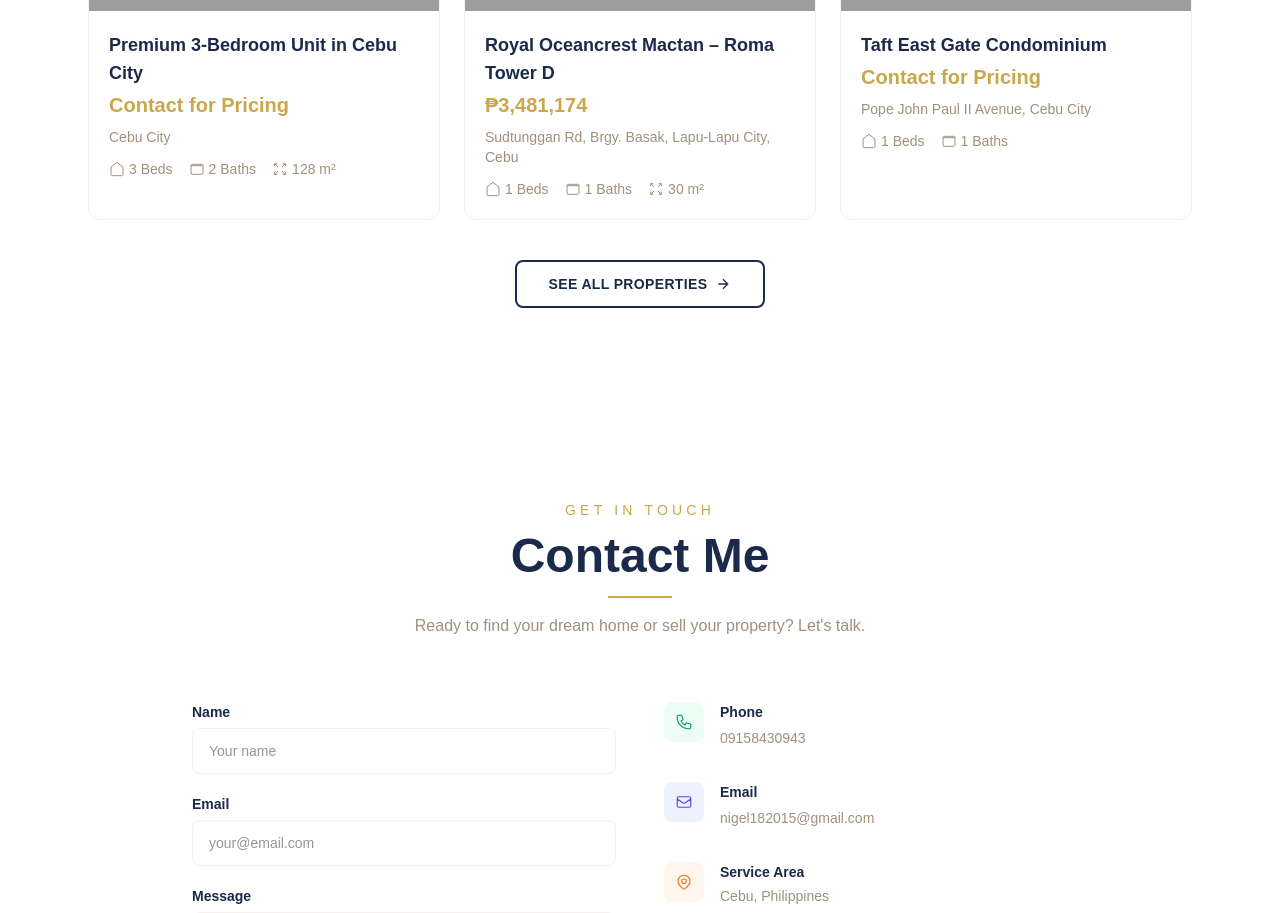
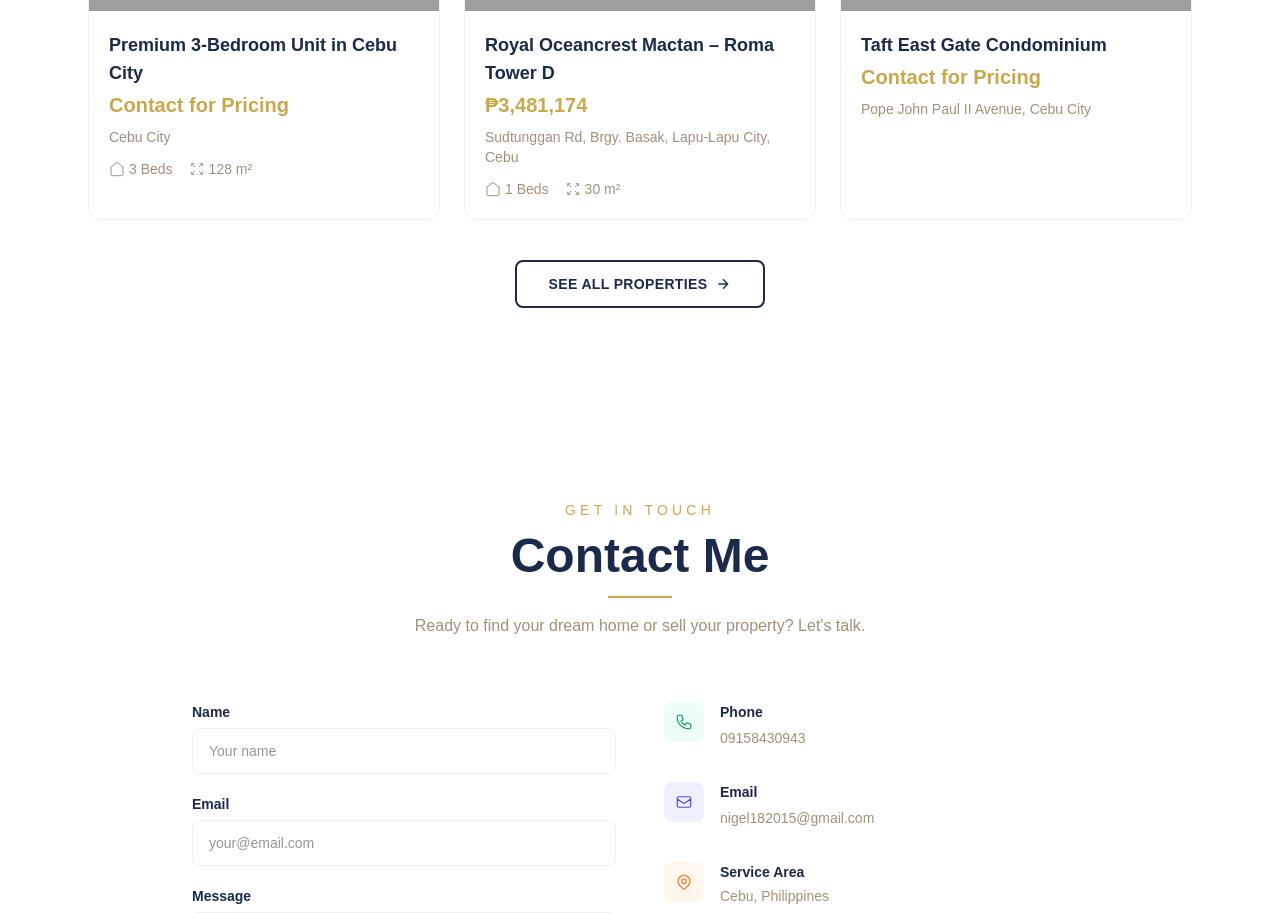
Before and after one commit to BrentJefferson/Glenda-timola, a React (Vite) app: page / in a window 1280 px wide. Shown: the part 1920-2833 px from the top of the page. Built offline with nearby package versions, Linux system fonts and the light colour scheme; grey boxes are pictures that could not be loaded.

Commit message:
fix: removed fabricated listing specs, now only shows specs from original FB posts

```diff
--- a/data/listings.json
+++ b/data/listings.json
@@ -5,7 +5,7 @@
     "price": "Contact for Pricing",
     "address": "Cebu City",
     "beds": 3,
-    "baths": 2,
+    "baths": 0,
     "sqft": 128,
     "status": "Ready for Occupancy",
     "thumbnail": "https://246425165.fs1.hubspotusercontent-na2.net/hubfs/246425165/Glends/cebu-city-premium/001.jpg",
@@ -30,7 +30,7 @@
     "price": "₱3,481,174",
     "address": "Sudtunggan Rd, Brgy. Basak, Lapu-Lapu City, Cebu",
     "beds": 1,
-    "baths": 1,
+    "baths": 0,
     "sqft": 30,
     "status": "For Sale",
     "thumbnail": "https://246425165.fs1.hubspotusercontent-na2.net/hubfs/246425165/Glends/royal-oceancrest-roma/001.jpg",
@@ -49,8 +49,8 @@
     "title": "Taft East Gate Condominium",
     "price": "Contact for Pricing",
     "address": "Pope John Paul II Avenue, Cebu City",
-    "beds": 1,
-    "baths": 1,
+    "beds": 0,
+    "baths": 0,
     "sqft": 0,
     "status": "No Downpayment",
     "thumbnail": "https://246425165.fs1.hubspotusercontent-na2.net/hubfs/246425165/Glends/taft-east-gate/001.jpg",
@@ -79,8 +79,8 @@
     "title": "Symfoni Alto – Nichols Heights",
     "price": "Contact for Pricing",
     "address": "Guadalupe, Cebu City",
-    "beds": 1,
-    "baths": 1,
+    "beds": 0,
+    "baths": 0,
     "sqft": 0,
     "status": "No Downpayment",
     "thumbnail": "https://246425165.fs1.hubspotusercontent-na2.net/hubfs/246425165/Glends/symfoni-alto/001.jpg",
@@ -105,8 +105,8 @@
     "title": "Royal Oceancrest Mactan 2",
     "price": "Contact for Pricing",
     "address": "Mactan, Lapu-Lapu City, Cebu",
-    "beds": 1,
-    "baths": 1,
+    "beds": 0,
+    "baths": 0,
     "sqft": 0,
     "status": "Pre-Selling",
     "thumbnail": "https://246425165.fs1.hubspotusercontent-na2.net/hubfs/246425165/Glends/royal-oceancrest-2/001.jpg",
@@ -125,8 +125,8 @@
     "title": "North Grove at Pristina Town",
     "price": "Contact for Pricing",
     "address": "Brgy. Bacayan, Cebu City",
-    "beds": 1,
-    "baths": 1,
+    "beds": 0,
+    "baths": 0,
     "sqft": 0,
     "status": "Pre-Selling",
     "thumbnail": "https://246425165.fs1.hubspotusercontent-na2.net/hubfs/246425165/Glends/north-grove-pristina/001.jpg",
@@ -142,7 +142,7 @@
     "price": "Contact for Pricing",
     "address": "Marciano Quizon St, Brgy. Alang-Alang, Mandaue City, Cebu",
     "beds": 0,
-    "baths": 1,
+    "baths": 0,
     "sqft": 0,
     "status": "For Sale",
     "thumbnail": "https://246425165.fs1.hubspotusercontent-na2.net/hubfs/246425165/Glends/casa-mira-towers/001.jpg",
@@ -161,8 +161,8 @@
     "title": "Vertex Central",
     "price": "Contact for Pricing",
     "address": "Archbishop Reyes Avenue, Cebu City",
-    "beds": 1,
-    "baths": 1,
+    "beds": 0,
+    "baths": 0,
     "sqft": 0,
     "status": "For Sale",
     "thumbnail": "https://246425165.fs1.hubspotusercontent-na2.net/hubfs/246425165/Glends/vertex-central/001.jpg",
@@ -181,8 +181,8 @@
     "title": "RFO Condo with City & Sea Views",
     "price": "Contact for Pricing",
     "address": "Cebu City",
-    "beds": 1,
-    "baths": 1,
+    "beds": 0,
+    "baths": 0,
     "sqft": 0,
     "status": "Ready for Occupancy",
     "thumbnail": "https://246425165.fs1.hubspotusercontent-na2.net/hubfs/246425165/Glends/city-view-rfo/001.jpg",
--- a/src/components/FeaturedListings.jsx
+++ b/src/components/FeaturedListings.jsx
@@ -53,18 +53,22 @@ export default function FeaturedListings() {
                     <p className="font-display text-xl font-bold text-gold mb-2">{listing.price}</p>
                     <p className="text-taupe text-sm mb-3">{listing.address}</p>
                     <div className="flex items-center gap-4 text-sm text-taupe">
+                      {listing.beds > 0 && (
                         <span className="flex items-center gap-1">
                           <svg width="16" height="16" viewBox="0 0 24 24" fill="none" stroke="currentColor" strokeWidth="1.5">
                             <path d="M3 9l9-7 9 7v11a2 2 0 01-2 2H5a2 2 0 01-2-2z" />
                           </svg>
-                        {listing.beds === 0 ? 'Studio' : listing.beds + ' Beds'}
+                          {listing.beds} Beds
                         </span>
+                      )}
+                      {listing.baths > 0 && (
                         <span className="flex items-center gap-1">
                           <svg width="16" height="16" viewBox="0 0 24 24" fill="none" stroke="currentColor" strokeWidth="1.5">
                             <path d="M3 7v11a2 2 0 002 2h14a2 2 0 002-2V7M3 7a2 2 0 012-2h14a2 2 0 012 2M3 7h18" />
                           </svg>
                           {listing.baths} Baths
                         </span>
+                      )}
                       {listing.sqft > 0 && (
                         <span className="flex items-center gap-1">
                           <svg width="16" height="16" viewBox="0 0 24 24" fill="none" stroke="currentColor" strokeWidth="1.5">
--- a/src/pages/ListingDetail.jsx
+++ b/src/pages/ListingDetail.jsx
@@ -29,7 +29,7 @@ export default function ListingDetail() {
     '@context': 'https://schema.org',
     '@type': 'Apartment',
     name: listing.title,
-    description: `${listing.beds === 0 ? 'Studio' : listing.beds + ' bedroom'} ${listing.baths} bathroom condo in ${listing.address} — ${listing.price}`,
+    description: `${listing.beds > 0 ? listing.beds + ' bedroom ' : ''}${listing.baths > 0 ? listing.baths + ' bathroom ' : ''}condo in ${listing.address} — ${listing.price}`,
     image: listing.thumbnail || (listing.images ? listing.images[0] : ''),
     offers: {
       '@type': 'Offer',
@@ -39,12 +39,13 @@ export default function ListingDetail() {
     },
     address: { '@type': 'PostalAddress', addressLocality: listing.address },
     floorSize: listing.sqft > 0 ? { '@type': 'QuantitativeValue', value: listing.sqft, unitCode: 'MTK' } : undefined,
-    numberOfBedrooms: listing.beds,
-    numberOfBathroomsTotal: listing.baths,
+    numberOfBedrooms: listing.beds || undefined,
+    numberOfBathroomsTotal: listing.baths || undefined,
   }
 
-  const listingTitle = `${listing.title} — ${listing.address} | ${listing.beds === 0 ? 'Studio' : listing.beds + ' Bed'}, ${listing.baths} Bath`
-  const listingDesc = `${listing.beds === 0 ? 'Studio' : listing.beds + '-bedroom'} ${listing.baths}-bathroom condo for ${listing.status.toLowerCase()} in ${listing.address}. ${listing.price}. Contact Glenda Timola.`
+  const specs = [listing.beds > 0 ? `${listing.beds} Bed` : '', listing.baths > 0 ? `${listing.baths} Bath` : ''].filter(Boolean).join(', ')
+  const listingTitle = `${listing.title} — ${listing.address}${specs ? ' | ' + specs : ''}`
+  const listingDesc = `${listing.beds > 0 ? listing.beds + '-bedroom ' : ''}${listing.baths > 0 ? listing.baths + '-bathroom ' : ''}condo for ${listing.status.toLowerCase()} in ${listing.address}. ${listing.price}. Contact Glenda Timola.`
 
   useEffect(() => {
     let cancelled = false
@@ -182,15 +183,20 @@ export default function ListingDetail() {
               </span>
             </div>
 
+            {(listing.beds > 0 || listing.baths > 0 || listing.sqft > 0) && (
               <div className="flex items-center gap-6 py-6 border-y border-cream mb-8">
+                {listing.beds > 0 && (
                   <div className="text-center">
-                <p className="font-display text-2xl font-bold text-navy">{listing.beds === 0 ? '—' : listing.beds}</p>
-                <p className="text-taupe text-xs uppercase tracking-wide">{listing.beds === 0 ? 'Studio' : 'Beds'}</p>
+                    <p className="font-display text-2xl font-bold text-navy">{listing.beds}</p>
+                    <p className="text-taupe text-xs uppercase tracking-wide">Beds</p>
                   </div>
+                )}
+                {listing.baths > 0 && (
                   <div className="text-center">
                     <p className="font-display text-2xl font-bold text-navy">{listing.baths}</p>
                     <p className="text-taupe text-xs uppercase tracking-wide">Baths</p>
                   </div>
+                )}
                 {listing.sqft > 0 && (
                   <div className="text-center">
                     <p className="font-display text-2xl font-bold text-navy">{listing.sqft}</p>
@@ -198,6 +204,7 @@ export default function ListingDetail() {
                   </div>
                 )}
               </div>
+            )}
 
             <div
               className="text-taupe text-sm leading-relaxed [&_strong]:text-charcoal [&_ul]:list-disc [&_ul]:pl-5 [&_li]:mb-1 [&_p]:mb-3"
@@ -309,15 +316,20 @@ export default function ListingDetail() {
           </p>
         </div>
 
+        {(listing.beds > 0 || listing.baths > 0 || listing.sqft > 0) && (
           <div className="flex items-center gap-6 py-3 border-t border-b border-cream">
+            {listing.beds > 0 && (
               <div className="text-center">
-            <p className="font-display text-xl font-bold text-navy">{listing.beds === 0 ? '—' : listing.beds}</p>
-            <p className="text-taupe text-[10px] uppercase tracking-wider">{listing.beds === 0 ? 'Studio' : 'Beds'}</p>
+                <p className="font-display text-xl font-bold text-navy">{listing.beds}</p>
+                <p className="text-taupe text-[10px] uppercase tracking-wider">Beds</p>
               </div>
+            )}
+            {listing.baths > 0 && (
               <div className="text-center">
                 <p className="font-display text-xl font-bold text-navy">{listing.baths}</p>
                 <p className="text-taupe text-[10px] uppercase tracking-wider">Baths</p>
               </div>
+            )}
             {listing.sqft > 0 && (
               <div className="text-center">
                 <p className="font-display text-xl font-bold text-navy">{listing.sqft}</p>
@@ -325,6 +337,7 @@ export default function ListingDetail() {
               </div>
             )}
           </div>
+        )}
 
         <div
           className="text-taupe text-sm leading-relaxed [&_strong]:text-charcoal [&_ul]:list-disc [&_ul]:pl-5 [&_li]:mb-1 [&_p]:mb-3"
--- a/src/pages/ListingsPage.jsx
+++ b/src/pages/ListingsPage.jsx
@@ -69,18 +69,22 @@ export default function ListingsPage() {
                   <p className="font-display text-xl font-bold text-gold mb-2">{listing.price}</p>
                   <p className="text-taupe text-sm mb-3">{listing.address}</p>
                   <div className="flex items-center gap-4 text-sm text-taupe">
+                    {listing.beds > 0 && (
                       <span className="flex items-center gap-1">
                         <svg width="16" height="16" viewBox="0 0 24 24" fill="none" stroke="currentColor" strokeWidth="1.5">
                           <path d="M3 9l9-7 9 7v11a2 2 0 01-2 2H5a2 2 0 01-2-2z" />
                         </svg>
-                      {listing.beds === 0 ? 'Studio' : `${listing.beds} Beds`}
+                        {listing.beds} Beds
                       </span>
+                    )}
+                    {listing.baths > 0 && (
                       <span className="flex items-center gap-1">
                         <svg width="16" height="16" viewBox="0 0 24 24" fill="none" stroke="currentColor" strokeWidth="1.5">
                           <path d="M3 7v11a2 2 0 002 2h14a2 2 0 002-2V7M3 7a2 2 0 012-2h14a2 2 0 012 2M3 7h18" />
                         </svg>
                         {listing.baths} Baths
                       </span>
+                    )}
                     {listing.sqft > 0 && (
                       <span className="flex items-center gap-1">
                         <svg width="16" height="16" viewBox="0 0 24 24" fill="none" stroke="currentColor" strokeWidth="1.5">
```
Lines whose indentation alone changed are shown as unchanged.
